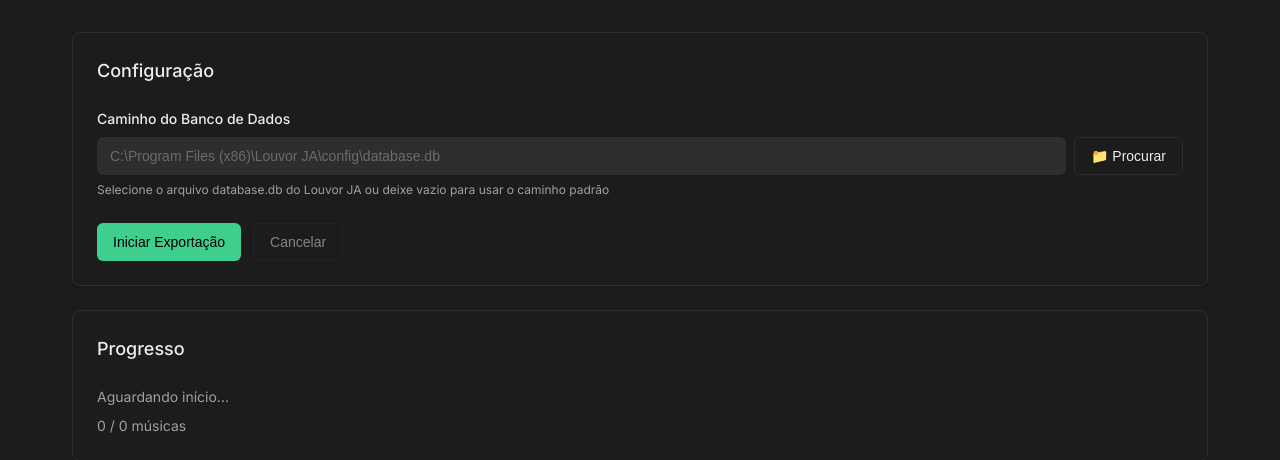
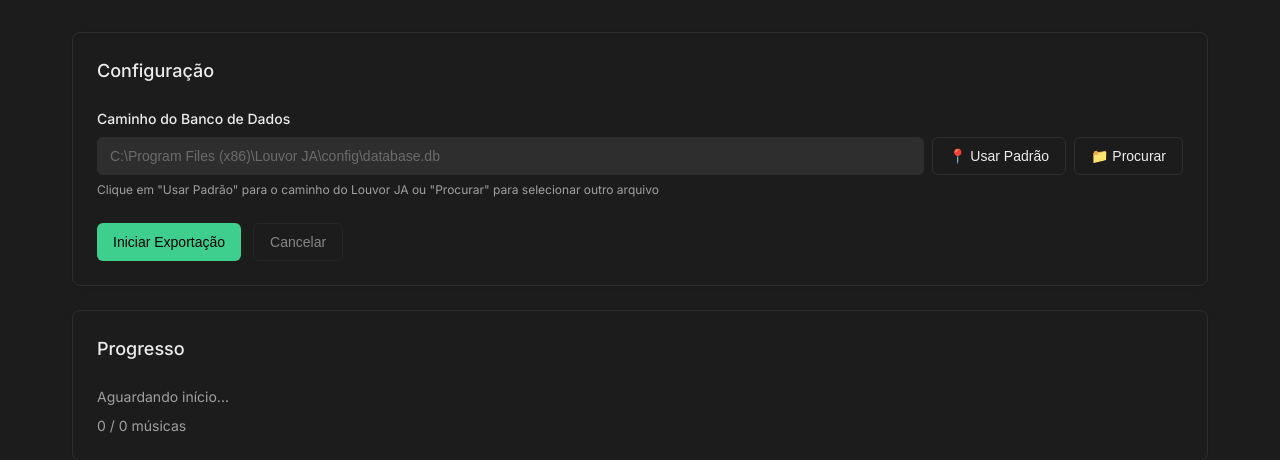
Before and after one commit to RaphaelSchultz/Convert-to-Holytics, a Flask app: template templates/index.html in a window 1280 px wide. Shown: the part 88-548 px from the top of the page. Run offline with Flask 3, Linux system fonts and the light colour scheme; the template is opened without the code that fills it, so the values that code supplies are empty.

Commit message:
feat: Add 'Use Default' button for Louvor JA database path
- Added button to automatically fill default Louvor JA path
- Users can now click one button instead of browsing
- Improves UX for standard installation locations
- Button labeled with  emoji for clarity

```diff
--- a/static/js/app.js
+++ b/static/js/app.js
@@ -22,6 +22,20 @@ startBtn.addEventListener('click', startExport);
 cancelBtn.addEventListener('click', cancelExport);
 browseBtn.addEventListener('click', () => fileInput.click());
 fileInput.addEventListener('change', handleFileSelect);
+
+// Use default path button
+const useDefaultBtn = document.getElementById('useDefaultBtn');
+if (useDefaultBtn) {
+    useDefaultBtn.addEventListener('click', useDefaultPath);
+}
+
+// Use default Louvor JA path
+function useDefaultPath() {
+    const defaultPath = 'C:\\Program Files (x86)\\Louvor JA\\config\\database.db';
+    dbPath.value = defaultPath;
+    dbPath.dataset.file = '';
+    dbPath.dataset.uploadFile = 'false';
+}
 
 // Handle file selection
 function handleFileSelect(event) {
--- a/templates/index.html
+++ b/templates/index.html
@@ -27,11 +27,11 @@
                     <div class="input-group">
                         <input type="text" id="dbPath"
                             placeholder="C:\Program Files (x86)\Louvor JA\config\database.db">
+                        <button type="button" id="useDefaultBtn" class="btn-browse">📍 Usar Padrão</button>
                         <button type="button" id="browseBtn" class="btn-browse">📁 Procurar</button>
                     </div>
                     <input type="file" id="fileInput" accept=".db,.sqlite,.sqlite3" style="display: none;">
-                    <small>Selecione o arquivo database.db do Louvor JA ou deixe vazio para usar o caminho
-                        padrão</small>
+                    <small>Clique em "Usar Padrão" para o caminho do Louvor JA ou "Procurar" para selecionar outro arquivo</small>
                 </div>
 
                 <div class="actions">
```
